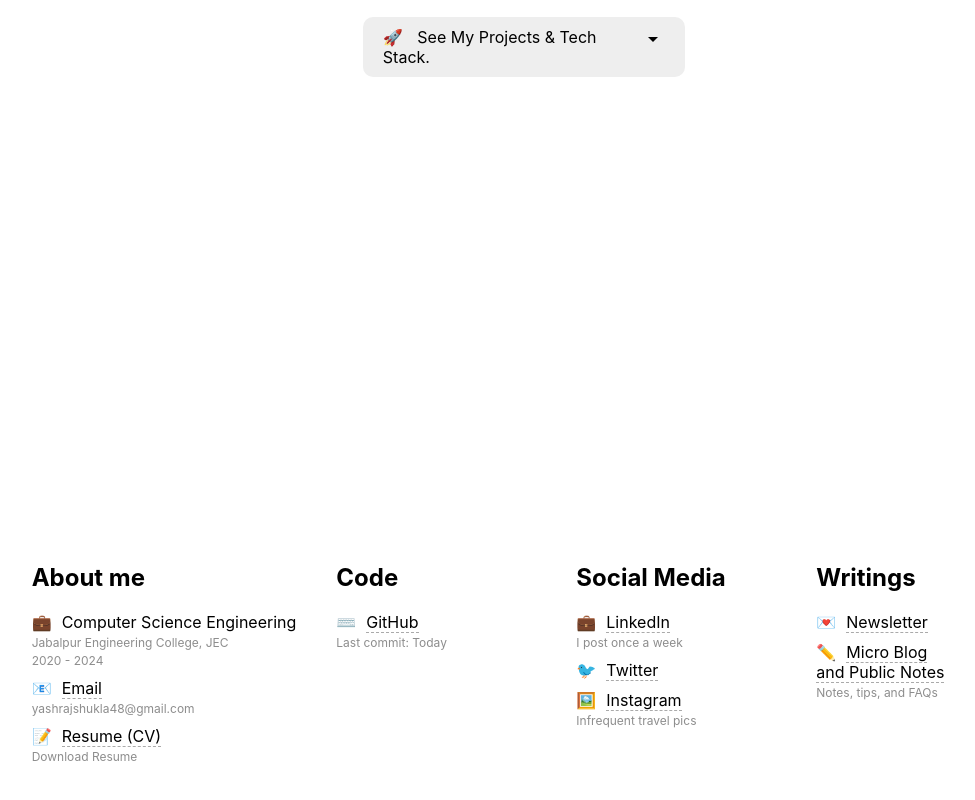
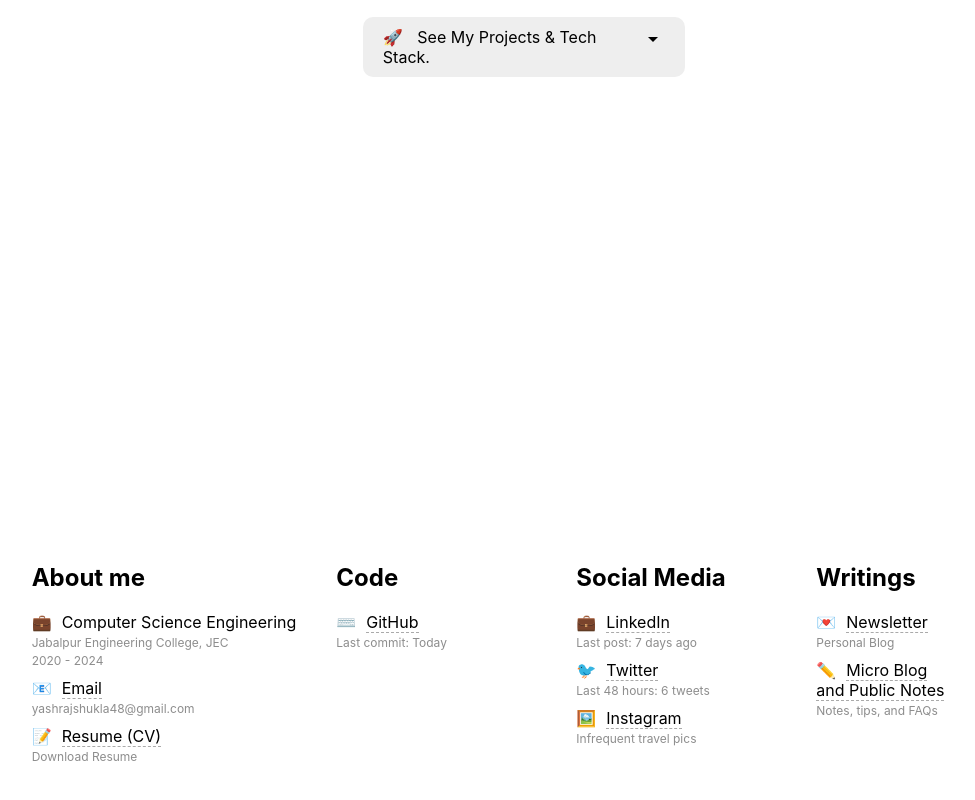
Before and after one commit to whynesspower/Personal-Portfolio, a Next.js app: page / in a window 1280 px wide. Shown: the part 340-1140 px from the top of the page, without its empty margins (116-1091 px from the left). Built offline with nearby package versions, Linux system fonts and the light colour scheme.

Commit message:
UX fixes, cards clickable, font-size for large desktops

```diff
--- a/components/TechStack/TechStack.js
+++ b/components/TechStack/TechStack.js
@@ -12,7 +12,7 @@ export default function TechStack() {
   const [selectedFilters, setSelectedFilters] = useState([
     "Data Structures and Algorithms",
   ]);
-  const [filteredItems, setFilteredItems] = useState(items);
+  const [filteredItems, setFilteredItems] = useState([]);
 
   let filters = [
     "Data Structures and Algorithms",
@@ -28,8 +28,8 @@ export default function TechStack() {
 
   const handleFilterButtonClick = (selectedCategory) => {
     if (selectedFilters.includes(selectedCategory)) {
-      let filters = selectedFilters.filter((el) => el !== selectedCategory);
-      setSelectedFilters(filters);
+      // let filters = selectedFilters.filter((el) => el !== selectedCategory);
+      // setSelectedFilters(filters);
     } else {
       setSelectedFilters([selectedCategory]);
     }
@@ -81,9 +81,16 @@ export default function TechStack() {
 
         {filteredItems.map((item, idx) => (
           <div key={`items-${idx}`} className={styles.item1}>
-            <Image src={item.img} width={500} height={500} alt="My Image" />
+            <a
+              href={item.link}
+              target="blank"
+              styles={{
+                textDecoration: "none",
+                borderBottom: "0",
+              }}
+            >
+              <Image src={item.img} width={400} height={180} alt="My Image" />
 
-            <a href={item.link} target="blank" className={styles.linkTag}>
               <p>{item.name}</p>
 
               <p className={styles.category1}>
--- a/pages/index.js
+++ b/pages/index.js
@@ -114,6 +114,7 @@ export default function Home(props) {
         </section>
 
         <div className={styles.buttonContainerPower}>
+          {/* dropdown for Experience */}
           <div className={styles.parentHolder} onClick={toggleCollapse2}>
             <div className={styles.bio_link}>
               <span>
@@ -126,6 +127,8 @@ export default function Home(props) {
             </div>
           </div>
           {!isCollapsedExperience && <LeftAlignedTimeline />}
+
+          {/* Dropdown for techstack */}
           <div className={styles.parentHolder} onClick={toggleCollapse}>
             <div className={styles.bio_link}>
               <span>
@@ -243,7 +246,7 @@ export default function Home(props) {
                     LinkedIn
                   </a>
                 </div>
-                <div className={styles.subtitle}>I post once a week</div>
+                <div className={styles.subtitle}>Last post: 7 days ago</div>
               </li>
               <li>
                 <div>
@@ -252,7 +255,9 @@ export default function Home(props) {
                     Twitter
                   </a>
                 </div>
-                <div className={styles.subtitle}>{props.tweets}</div>
+                <div className={styles.subtitle}>
+                  Last 48 hours: 6 tweets{props.tweets}
+                </div>
               </li>
 
               <li>
@@ -276,7 +281,9 @@ export default function Home(props) {
                     Newsletter
                   </a>
                 </div>
-                <div className={styles.subtitle}>{props.newsletter}</div>
+                <div className={styles.subtitle}>
+                  Personal Blog{props.newsletter}
+                </div>
               </li>
               <li>
                 <div>
--- a/styles/Home.module.scss
+++ b/styles/Home.module.scss
@@ -5,6 +5,17 @@
   justify-content: center;
   // align-items: center;
 }
+
+// .dropdownTransition {
+//   width: 100px;
+//   height: 100px;
+//   background: red;
+//   transition: width 2s;
+// }
+
+// .rotateIcon {
+//   width: 1000px; /* Adjust the timing and easing as needed */
+// }
 
 .intro {
   text-align: center;
@@ -316,7 +327,10 @@
   flex-direction: column;
   justify-content: space-between;
 }
-
+.item1 > a {
+  text-decoration: none;
+  border-bottom: 0;
+}
 .category1 {
   color: #64748b;
   font-size: 10px;
@@ -425,6 +439,9 @@
     // min-width: 100px;
     // min-height: 80px;
   }
+  .button1 {
+    font-size: 13px;
+  }
 }
 
 /* 112em ~ 1792px : Large Desktops */
@@ -437,4 +454,7 @@
     // min-width: 100px;
     // min-height: 80px;
   }
+  .button1 {
+    font-size: 16px;
+  }
 }
```
